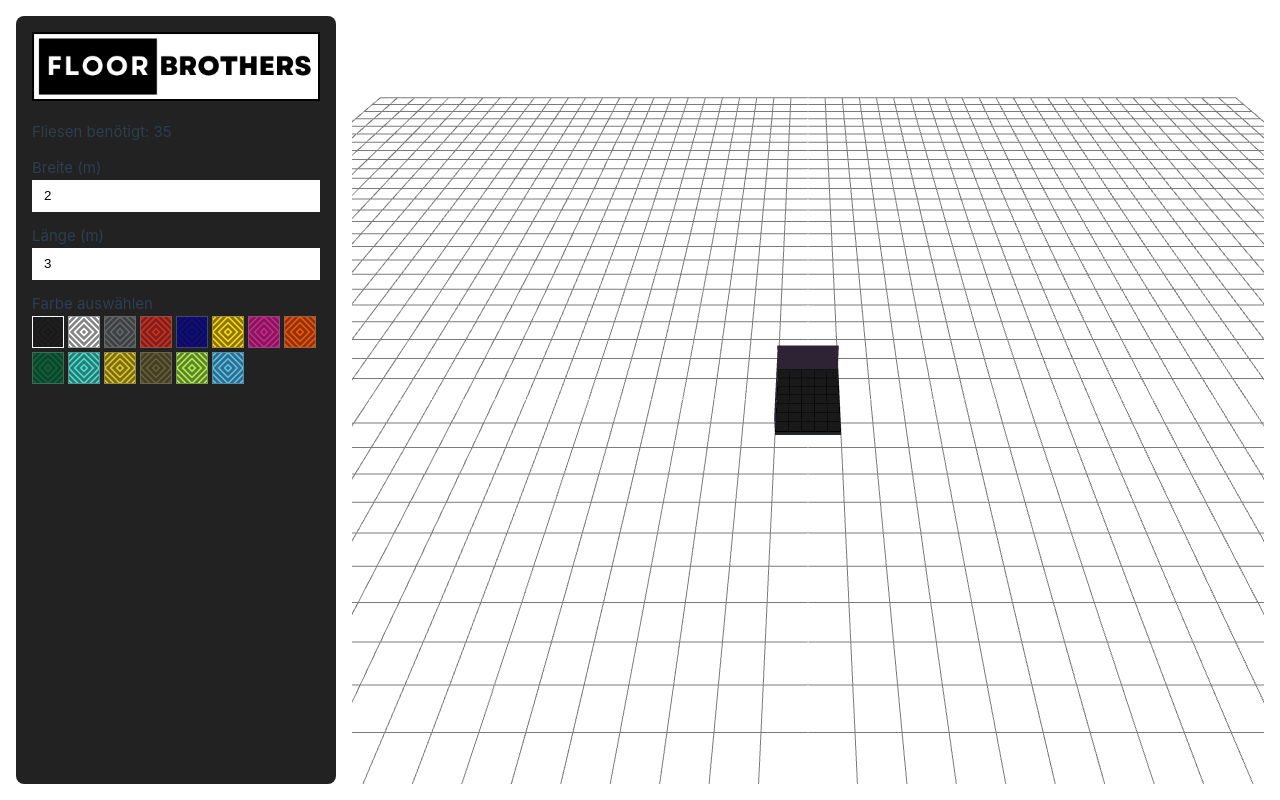
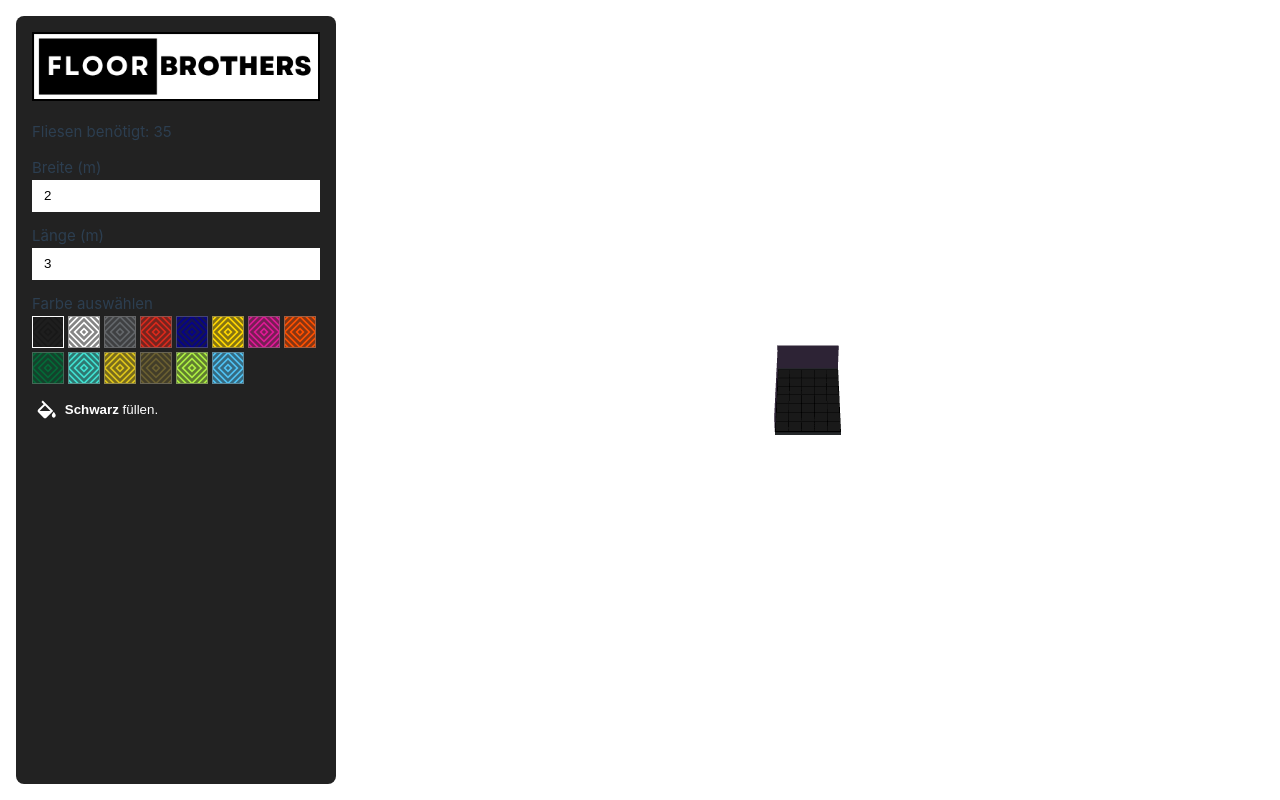
Before and after one commit to joelruizcabrera/floorbrothers-configurator, a Vue app: page / in a window 1280 px wide. Built offline with nearby package versions, Linux system fonts and the light colour scheme.

Commit message:
add feature fill color all

```diff
--- a/src/plugins/renderEngine.ts
+++ b/src/plugins/renderEngine.ts
@@ -65,6 +65,16 @@ export default class renderEngine {
     }
     getClickColor():any {
         return this.clickColor
+    }
+    changeAllColor() {
+        this.currentTilesIds.forEach((e) => {
+            const obj = (this.scene.getObjectByProperty('uuid', e) as THREE.Mesh)
+            if (obj.type === 'Mesh') {
+                // @ts-ignore
+                obj.material.color.set(parseInt(('0x' + this.clickColor)))
+            }
+        })
+        this.render()
     }
     async createView():Promise<void> {
         this.renderer.setSize(this.container!.clientWidth, this.container!.clientHeight);
--- a/src/views/HomeView.vue
+++ b/src/views/HomeView.vue
@@ -89,7 +89,7 @@ onMounted(() => {
     tileX: 39.5,
     tileY: 39.5,
     tileZ: 1.8,
-    showGrid: true,
+    showGrid: false,
     showAxes: false,
     tileFactor: 0.005,
     roomX: roomX.value,
@@ -169,6 +169,10 @@ function switch2d() {
               </svg>
             </button>
           </div>
+          <button class="form-group-fill-all" @click="engine.changeAllColor()">
+            <svg fill="#fff" width="64px" height="64px" viewBox="-2.4 -2.4 28.80 28.80" xmlns="http://www.w3.org/2000/svg" stroke="#fff" stroke-width="0.00024000000000000003"><g id="SVGRepo_bgCarrier" stroke-width="0"></g><g id="SVGRepo_tracerCarrier" stroke-linecap="round" stroke-linejoin="round" stroke="#fffCCCCCC" stroke-width="0.144"></g><g id="SVGRepo_iconCarrier"><path d="M20 14c-.092.064-2 2.083-2 3.5 0 1.494.949 2.448 2 2.5.906.044 2-.891 2-2.5 0-1.5-1.908-3.436-2-3.5zM9.586 20c.378.378.88.586 1.414.586s1.036-.208 1.414-.586l7-7-.707-.707L11 4.586 8.707 2.293 7.293 3.707 9.586 6 4 11.586c-.378.378-.586.88-.586 1.414s.208 1.036.586 1.414L9.586 20zM11 7.414 16.586 13H5.414L11 7.414z"></path></g></svg>
+            <p><span v-html="colors.filter((e) => e.key === activeColor).map(obj => obj.title)"></span> füllen.</p>
+          </button>
         </div>
       </div>
     </div>
@@ -204,6 +208,28 @@ function switch2d() {
         margin-bottom: 0.75rem;
         display: flex;
         flex-direction: column;
+        &-fill-all {
+          display: flex;
+          flex-direction: row;
+          align-items: center;
+
+          margin-top: .25rem;
+          padding: .5rem 0;
+
+          column-gap: .3rem;
+          svg {
+            width: 1.75rem;
+            height: 1.75rem;
+          }
+          & > p > span {
+            font-weight: 900;
+          }
+          border: none;
+          background: none;
+          color: white;
+          text-align: start;
+          cursor: pointer;
+        }
         &-select {
           display: flex;
           flex-direction: row;
```
